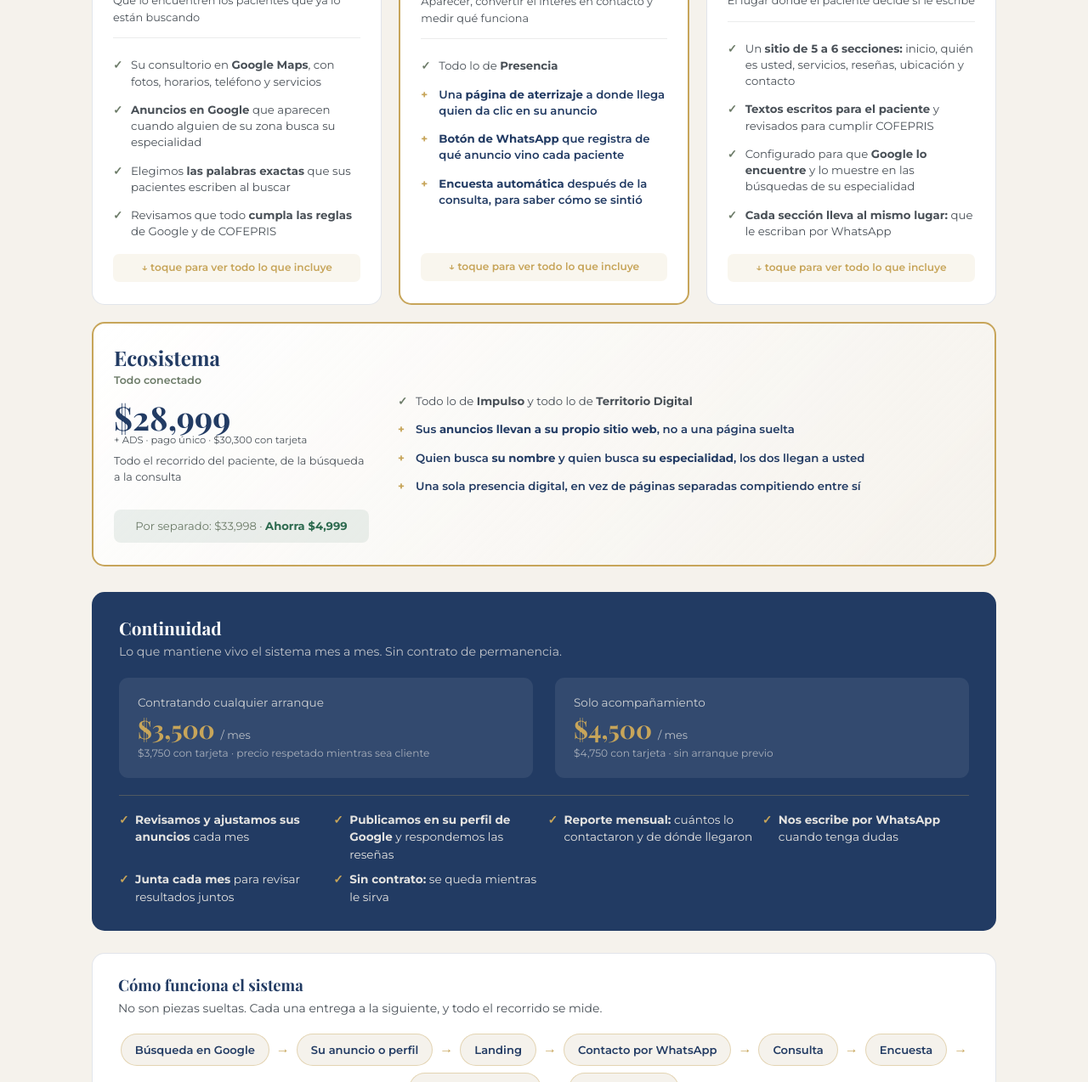
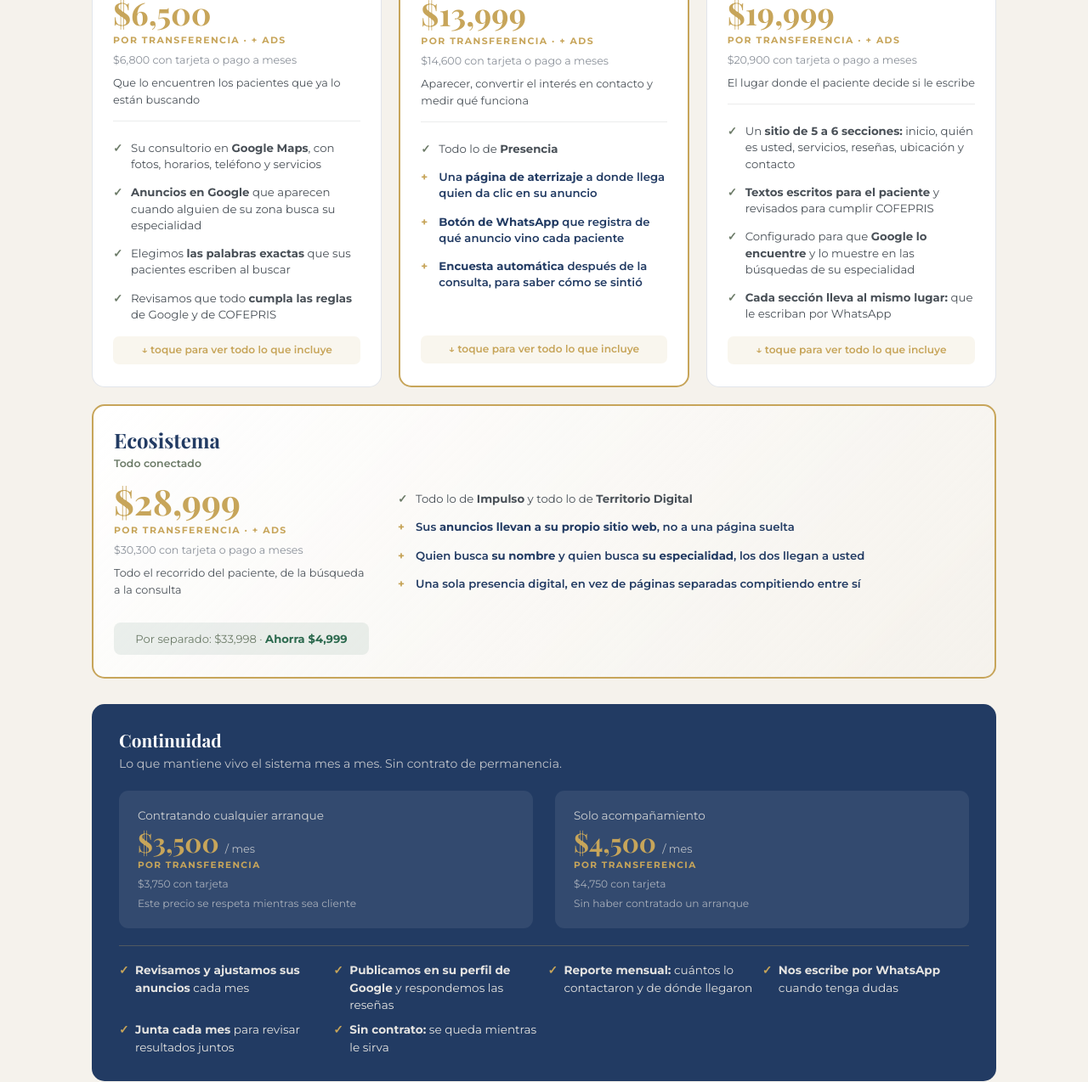
Before and after one commit to tepalmarket/tepalmarket.github.io, a plain HTML site: page tm-p26.html in a window 1280 px wide. Shown: the part 739-2013 px from the top of the page at 85% size. Drawn offline with nearby package versions, Linux system fonts and the light colour scheme.

Commit message:
Add files via upload

```diff
--- a/tm-p26.html
+++ b/tm-p26.html
@@ -52,7 +52,7 @@ header p{font-size:1.02rem;color:var(--gris);max-width:600px;margin:0 auto}
 .card.wide .wide-l{flex:0 0 300px;display:flex;flex-direction:column;justify-content:center}
 .card.wide .wide-r{flex:1;display:flex;align-items:center}
 .card.wide .wide-r ul{width:100%}
-.card.wide .price{font-size:2.4rem}
+.card.wide .price{font-size:2.6rem;color:var(--oro)}
 .card.wide h3{font-size:1.5rem}
 @media(max-width:760px){.card.wide{flex-direction:column;gap:0}.card.wide .wide-l{flex:auto}}
 .card{background:#fff;border-radius:15px;padding:26px 24px;border:1.5px solid rgba(34,59,99,.13);
@@ -63,8 +63,14 @@ header p{font-size:1.02rem;color:var(--gris);max-width:600px;margin:0 auto}
   font-weight:700;padding:4px 14px;border-radius:20px;white-space:nowrap}
 .card h3{font-size:1.22rem;margin-bottom:3px}
 .card .kind{font-size:.78rem;color:var(--verde);font-weight:600;margin-bottom:14px}
-.price{font-family:'Playfair Display';font-weight:700;color:var(--azul);font-size:2.15rem;line-height:1}
+.price{font-family:'Playfair Display';font-weight:700;color:var(--oro);font-size:2.3rem;line-height:1}
+.p-modo{font-size:.68rem;letter-spacing:.13em;text-transform:uppercase;color:var(--oro);
+  font-weight:700;margin-top:5px}
+.p-alt{font-size:.79rem;color:#8a9099;margin-top:5px}
 .price small{font-size:.72rem;font-weight:400;color:var(--gris);font-family:'Montserrat';display:block;margin-top:3px}
+.desc-pago{font-size:.78rem;color:var(--verde);font-weight:600;margin:6px 0 0;
+  padding:5px 9px;background:rgba(108,123,104,.11);border-radius:6px;display:inline-block}
+.desc-pago b{color:#2d6a4f}
 .card2{font-size:.8rem;color:var(--gris);margin:8px 0 15px;padding-bottom:14px;border-bottom:1px solid rgba(73,80,87,.11)}
 .card2 b{color:var(--azul)}
 .card ul{list-style:none;flex:1}
@@ -89,7 +95,9 @@ header p{font-size:1.02rem;color:var(--gris);max-width:600px;margin:0 auto}
 .mrow{display:flex;gap:26px;flex-wrap:wrap}
 .mbox{flex:1;min-width:210px;background:rgba(255,255,255,.08);border-radius:11px;padding:19px 22px}
 .mbox .n{font-size:.85rem;color:rgba(245,242,236,.8);margin-bottom:5px}
-.mbox .v{font-family:'Playfair Display';font-weight:700;color:var(--oro);font-size:1.85rem;line-height:1}
+.mbox .v{font-family:'Playfair Display';font-weight:700;color:var(--oro);font-size:1.95rem;line-height:1}
+.mbox .modo{font-size:.66rem;letter-spacing:.13em;text-transform:uppercase;color:var(--oro);font-weight:700;margin-top:4px}
+.mbox .alt{font-size:.76rem;color:rgba(245,242,236,.6);margin-top:4px}
 .mbox .v span{font-size:.8rem;font-weight:400;color:rgba(245,242,236,.7);font-family:'Montserrat'}
 .mbox .t{font-size:.76rem;color:rgba(245,242,236,.6);margin-top:5px}
 .minc{margin-top:20px;padding-top:18px;border-top:1px solid rgba(199,165,90,.28);
@@ -145,7 +153,7 @@ footer b{color:var(--oro);font-family:'Playfair Display'}
     <a class="btn-cta" href="https://wa.me/525639560537?text=Hola%2C%20quiero%20mi%20diagn%C3%B3stico%20gratuito.">Agendar diagnóstico gratuito por WhatsApp</a>
     <div class="hero-nota">Sin costo y sin compromiso · Le mostramos cómo lo ve hoy un paciente que lo busca en Google</div>
   </div>
-  <div class="ads-nota"><b>Sobre el "+ ADS":</b> el presupuesto de anuncios lo paga usted directo a Google, desde su propia cuenta. Nunca pasa por nosotros y usted mantiene el control total de lo que invierte.</div>
+  <div class="ads-nota"><b>Sobre el "+ ADS":</b> el presupuesto de anuncios lo paga usted directo a Google, desde su propia cuenta. Nunca pasa por nosotros y usted mantiene el control total de lo que invierte.<br><br><b>Sobre los precios:</b> los montos destacados son el precio con <b>descuento por pago mediante transferencia</b>. El precio de lista aplica para pago con tarjeta o a meses.</div>
 </header>
 
 <div class="wrap">
@@ -160,7 +168,9 @@ footer b{color:var(--oro);font-family:'Playfair Display'}
   <div class="cards">
     <div class="card">
       <h3>Presencia</h3><div class="kind">Que te encuentren</div>
-      <div class="price">$6,500<small>+ ADS · pago único · $6,800 con tarjeta</small></div>
+      <div class="price">$6,500</div>
+      <div class="p-modo">Por transferencia · + ADS</div>
+      <div class="p-alt">$6,800 con tarjeta o pago a meses</div>
       <div class="card2">Que lo encuentren los pacientes que ya lo están buscando</div>
       <ul>
         <li>Su consultorio en <b>Google Maps</b>, con fotos, horarios, teléfono y servicios</li>
@@ -175,7 +185,9 @@ footer b{color:var(--oro);font-family:'Playfair Display'}
 
     <div class="card feat">
       <h3>Impulso</h3><div class="kind">Convertir presencia en oportunidades</div>
-      <div class="price">$13,999<small>+ ADS · pago único · $14,600 con tarjeta</small></div>
+      <div class="price">$13,999</div>
+      <div class="p-modo">Por transferencia · + ADS</div>
+      <div class="p-alt">$14,600 con tarjeta o pago a meses</div>
       <div class="card2">Aparecer, convertir el interés en contacto y medir qué funciona</div>
       <ul>
         <li>Todo lo de <b>Presencia</b></li>
@@ -190,7 +202,9 @@ footer b{color:var(--oro);font-family:'Playfair Display'}
 
     <div class="card">
       <h3>Territorio Digital</h3><div class="kind">Un activo digital propio</div>
-      <div class="price">$19,999<small>+ ADS · pago único · $20,900 con tarjeta</small></div>
+      <div class="price">$19,999</div>
+      <div class="p-modo">Por transferencia · + ADS</div>
+      <div class="p-alt">$20,900 con tarjeta o pago a meses</div>
       <div class="card2">El lugar donde el paciente decide si le escribe</div>
       <ul>
         <li>Un <b>sitio de 5 a 6 secciones:</b> inicio, quién es usted, servicios, reseñas, ubicación y contacto</li>
@@ -209,7 +223,9 @@ footer b{color:var(--oro);font-family:'Playfair Display'}
   <div class="card wide">
     <div class="wide-l">
       <h3>Ecosistema</h3><div class="kind">Todo conectado</div>
-      <div class="price">$28,999<small>+ ADS · pago único · $30,300 con tarjeta</small></div>
+      <div class="price">$28,999</div>
+      <div class="p-modo">Por transferencia · + ADS</div>
+      <div class="p-alt">$30,300 con tarjeta o pago a meses</div>
       <div class="card2" style="border-bottom:none;padding-bottom:0">Todo el recorrido del paciente, de la búsqueda a la consulta</div>
       <div class="ahorro">Por separado: $33,998 · <b>Ahorra $4,999</b></div>
     </div>
@@ -230,12 +246,16 @@ footer b{color:var(--oro);font-family:'Playfair Display'}
       <div class="mbox">
         <div class="n">Contratando cualquier arranque</div>
         <div class="v">$3,500 <span>/ mes</span></div>
-        <div class="t">$3,750 con tarjeta · precio respetado mientras sea cliente</div>
+        <div class="modo">Por transferencia</div>
+        <div class="alt">$3,750 con tarjeta</div>
+        <div class="t">Este precio se respeta mientras sea cliente</div>
       </div>
       <div class="mbox">
         <div class="n">Solo acompañamiento</div>
         <div class="v">$4,500 <span>/ mes</span></div>
-        <div class="t">$4,750 con tarjeta · sin arranque previo</div>
+        <div class="modo">Por transferencia</div>
+        <div class="alt">$4,750 con tarjeta</div>
+        <div class="t">Sin haber contratado un arranque</div>
       </div>
     </div>
     <div class="minc">
@@ -304,7 +324,9 @@ footer b{color:var(--oro);font-family:'Playfair Display'}
   <div class="cards">
     <div class="card">
       <h3>Presencia</h3><div class="kind">Que encuentren la clínica</div>
-      <div class="price">$8,999<small>+ ADS · pago único · $9,400 con tarjeta</small></div>
+      <div class="price">$8,999</div>
+      <div class="p-modo">Por transferencia · + ADS</div>
+      <div class="p-alt">$9,400 con tarjeta o pago a meses</div>
       <div class="card2">Que encuentren la clínica quienes ya buscan sus servicios</div>
       <ul>
         <li>La clínica en <b>Google Maps</b>, con fotos, horarios, teléfono y servicios</li>
@@ -319,7 +341,9 @@ footer b{color:var(--oro);font-family:'Playfair Display'}
 
     <div class="card feat">
       <h3>Impulso</h3><div class="kind">Convertir presencia en oportunidades</div>
-      <div class="price">$18,999<small>+ ADS · pago único · $19,850 con tarjeta</small></div>
+      <div class="price">$18,999</div>
+      <div class="p-modo">Por transferencia · + ADS</div>
+      <div class="p-alt">$19,850 con tarjeta o pago a meses</div>
       <div class="card2">Aparecer, convertir el interés en contacto y medir qué funciona</div>
       <ul>
         <li>Todo lo de <b>Presencia</b></li>
@@ -334,7 +358,9 @@ footer b{color:var(--oro);font-family:'Playfair Display'}
 
     <div class="card">
       <h3>Territorio Digital</h3><div class="kind">Un activo digital propio</div>
-      <div class="price">$24,999<small>+ ADS · pago único · $26,100 con tarjeta</small></div>
+      <div class="price">$24,999</div>
+      <div class="p-modo">Por transferencia · + ADS</div>
+      <div class="p-alt">$26,100 con tarjeta o pago a meses</div>
       <div class="card2">El lugar donde el paciente decide si les escribe</div>
       <ul>
         <li>Un <b>sitio de 5 a 6 secciones:</b> inicio, la clínica, servicios, equipo médico, reseñas y contacto</li>
@@ -356,7 +382,9 @@ footer b{color:var(--oro);font-family:'Playfair Display'}
       <div class="mbox">
         <div class="n">Contratando cualquier arranque</div>
         <div class="v">$4,900 <span>/ mes</span></div>
-        <div class="t">$5,150 con tarjeta · precio respetado mientras sea cliente</div>
+        <div class="modo">Por transferencia</div>
+        <div class="alt">$5,150 con tarjeta</div>
+        <div class="t"><b class="ahorro-t">Precio con transferencia</b> · lista $5,150 · se respeta mientras sea cliente</div>
       </div>
       <div class="mbox">
         <div class="n">Por servicio adicional en campaña</div>
```
